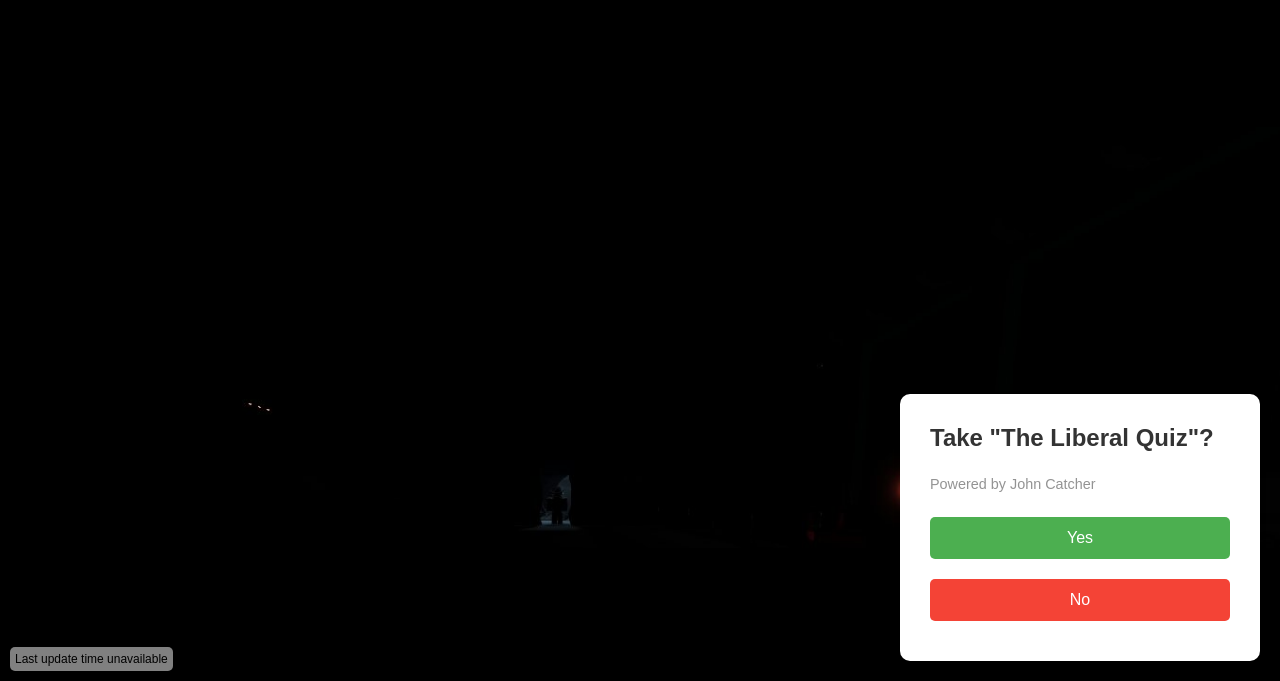
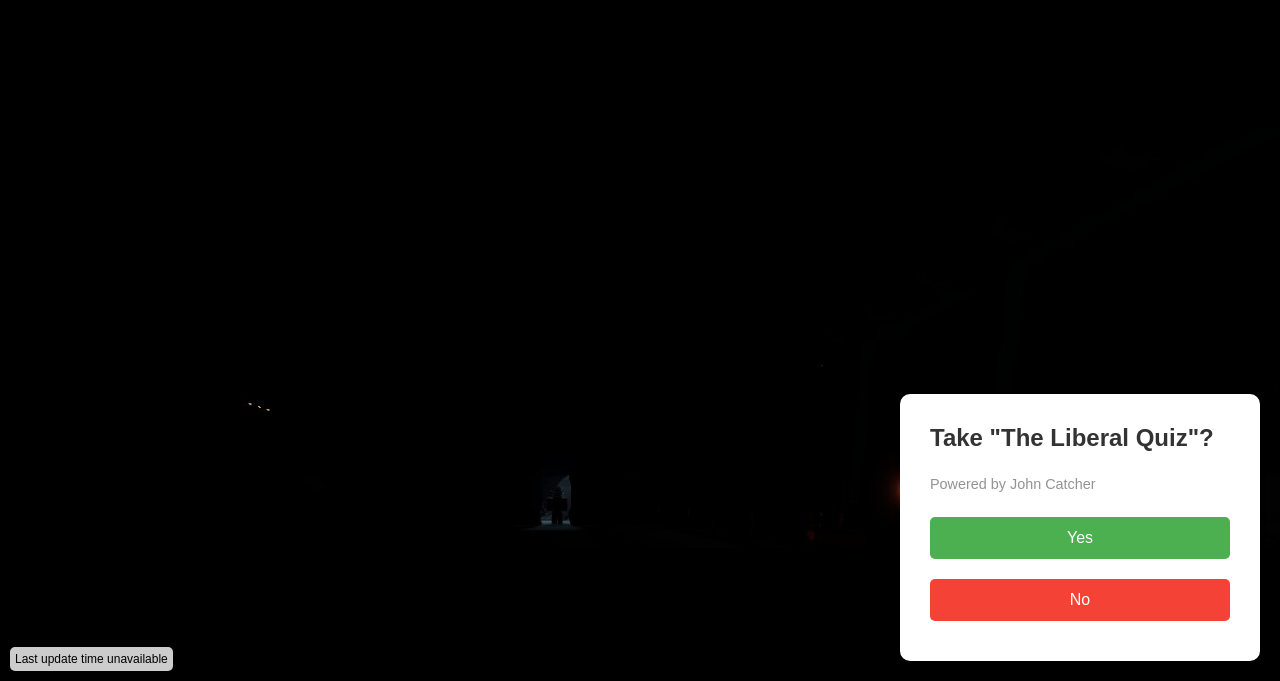
Before and after one commit to OVDRStudiosTeam/theliberalcatcher, a website: page index.html in a window 1280 px wide. Shown: the part 119-800 px from the top of the page. Drawn offline with Linux system fonts and the light colour scheme.

Commit message:
Update index.html

```diff
--- a/index.html
+++ b/index.html
@@ -134,7 +134,7 @@
             left: 10px;
             font-size: 12px;
             color: rgba(0, 0, 0, 1);
-            background-color: rgba(255, 255, 255, 0.5);
+            background-color: rgba(255, 255, 255, 0.8);
             padding: 5px;
             border-radius: 5px;
             z-index: 1000;
```
